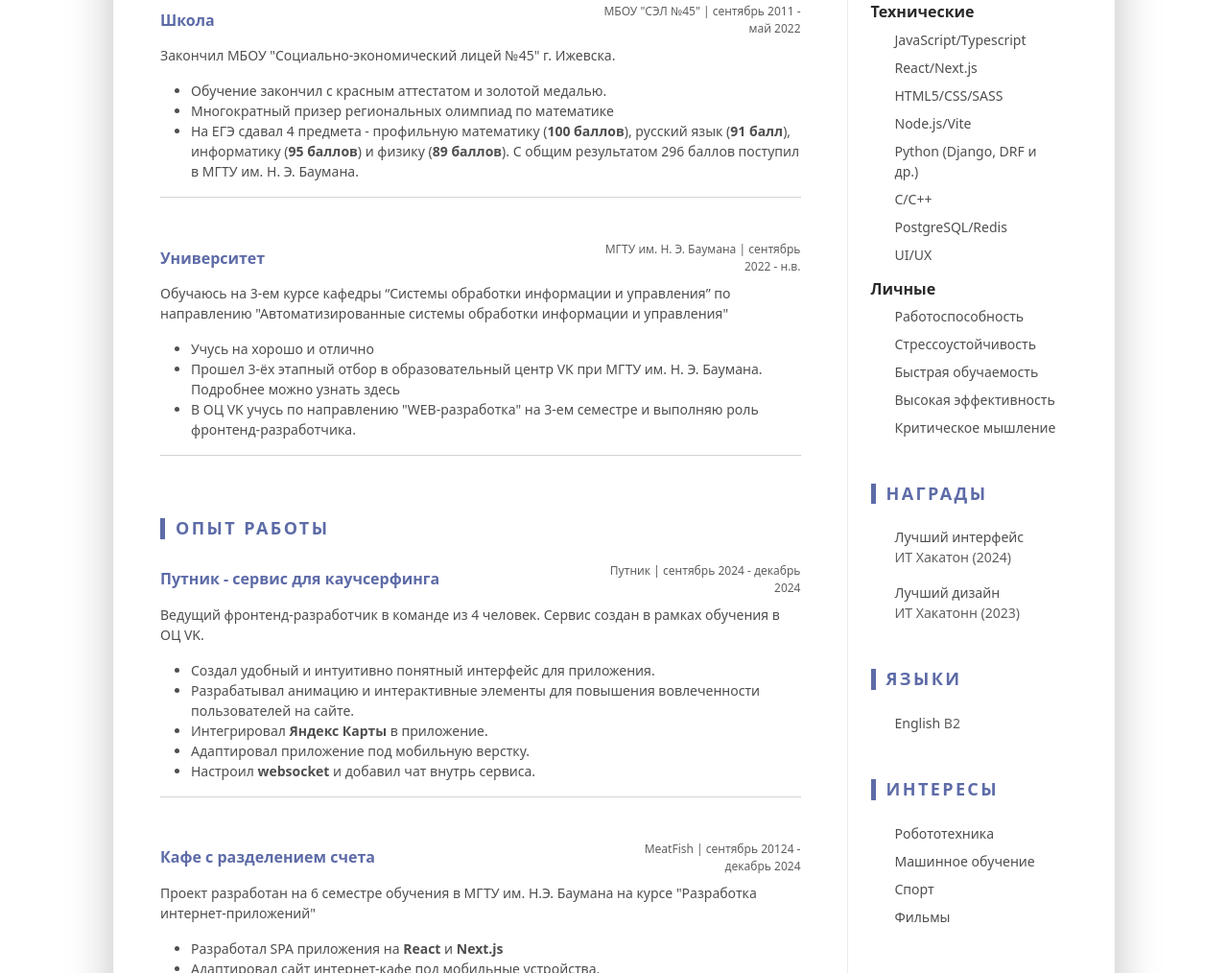
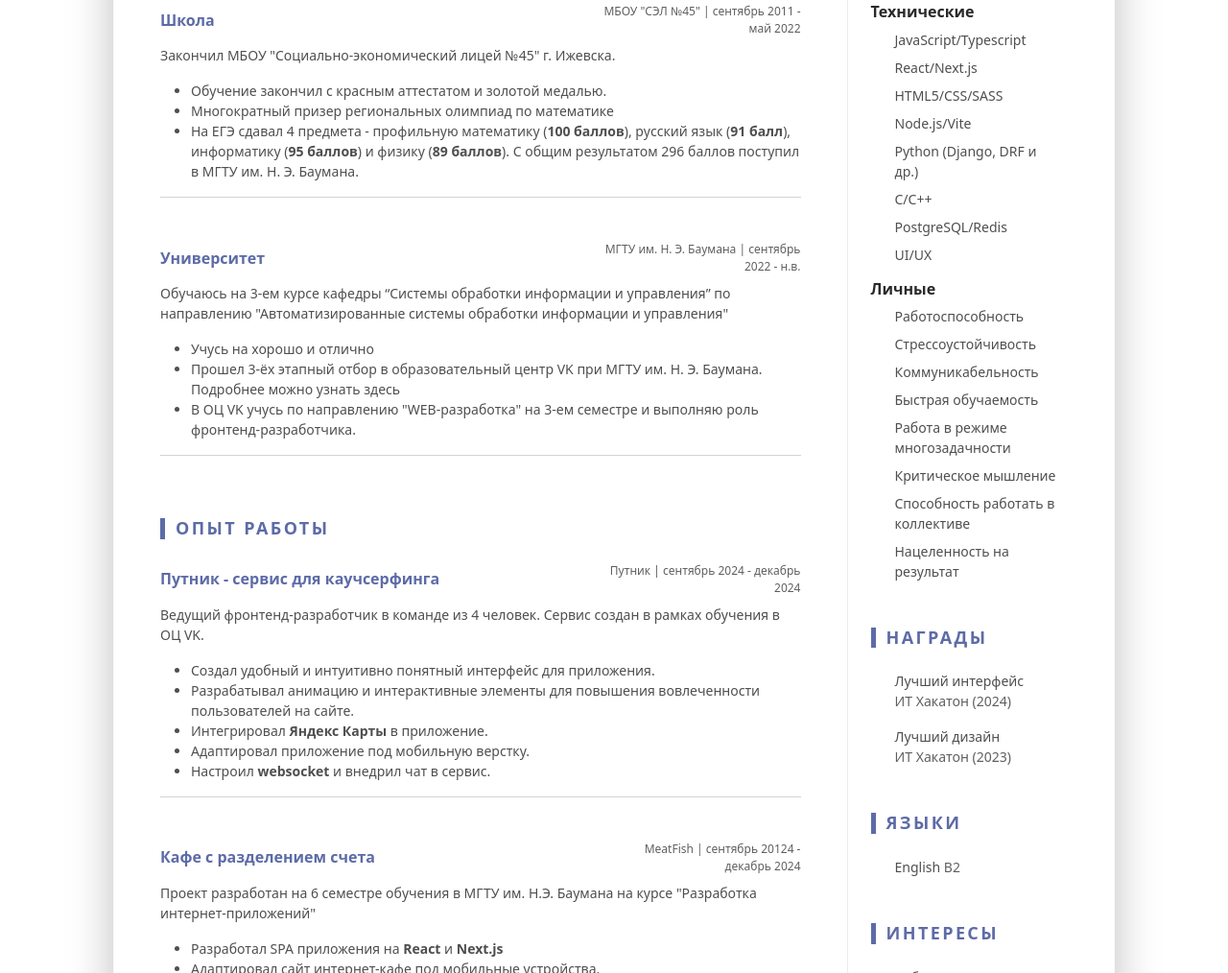
Before and after one commit to FireSpirit171/rezume, a website built with Vite: page index.html in a window 1280 px wide. Shown: the part 420-1434 px from the top of the page at 96% size. Built offline with nearby package versions, Linux system fonts and the light colour scheme; files whose address does not match are found by name.

Commit message:
add more soft skills

```diff
--- a/index.html
+++ b/index.html
@@ -94,7 +94,7 @@
                                     <li>Разрабатывал анимацию и интерактивные элементы для повышения вовлеченности пользователей на сайте.</li>
                                     <li>Интегрировал <strong>Яндекс Карты</strong> в приложение.</li>
                                     <li>Адаптировал приложение под мобильную верстку.</li>
-                                    <li>Настроил <strong>websocket</strong> и добавил чат внутрь сервиса.</li>
+                                    <li>Настроил <strong>websocket</strong> и внедрил чат в сервис.</li>
                                  </ul>
                                  <hr>
                               </div>
@@ -236,10 +236,13 @@
                               <h4 class="item-title">Личные</h4>
                               <ul class="list-unstyled resume-skills-list">
                                  <li class="mb-2">Работоспособность</li>
-                                 <li class="mb-2">Стрессоустойчивость
+                                 <li class="mb-2">Стрессоустойчивость</li>
+                                 <li class="mb-2">Коммуникабельность</li>
                                  <li class="mb-2">Быстрая обучаемость</li>
-                                 <li class="mb-2">Высокая эффективность</li>
+                                 <li class="mb-2">Работа в режиме многозадачности</li>
                                  <li class="mb-2">Критическое мышление</li>
+                                 <li class="mb-2">Способность работать в коллективе</li>
+                                 <li class="mb-2">Нацеленность на результат</li>
                               </ul>
                            </div>
                         </section>
@@ -252,7 +255,7 @@
                               </li>
                               <li>
                                  <div class="font-weight-bold">Лучший дизайн</div>
-                                 <div class="text-muted">ИТ Хакатонн (2023)</div>
+                                 <div class="text-muted">ИТ Хакатон (2023)</div>
                               </li>
                            </ul>
                         </section>
```
Also changed, not shown: src/projects/askme.html (+6 -3 lines), src/projects/meatfish.html (+6 -3 lines), src/projects/obozrevatel.html (+6 -3 lines), src/projects/pootnick.html (+6 -3 lines).
